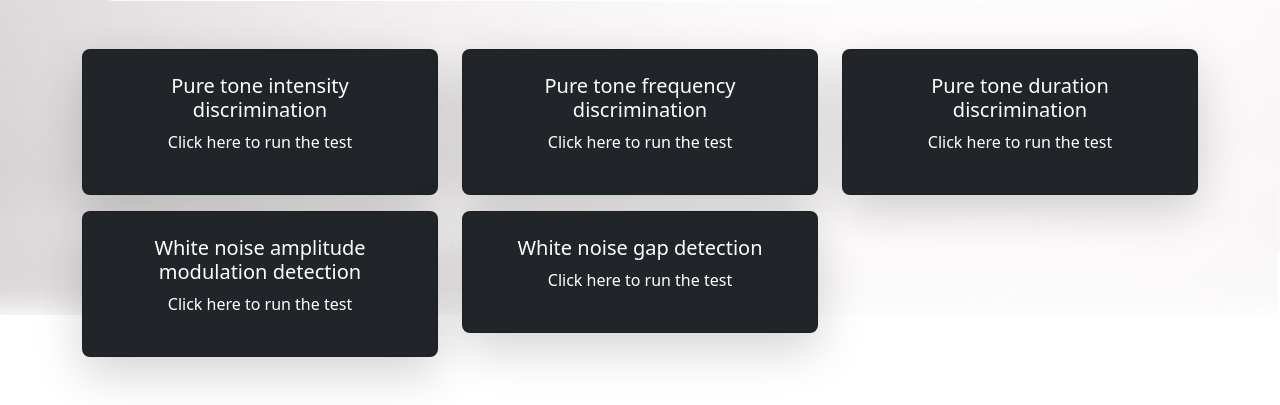
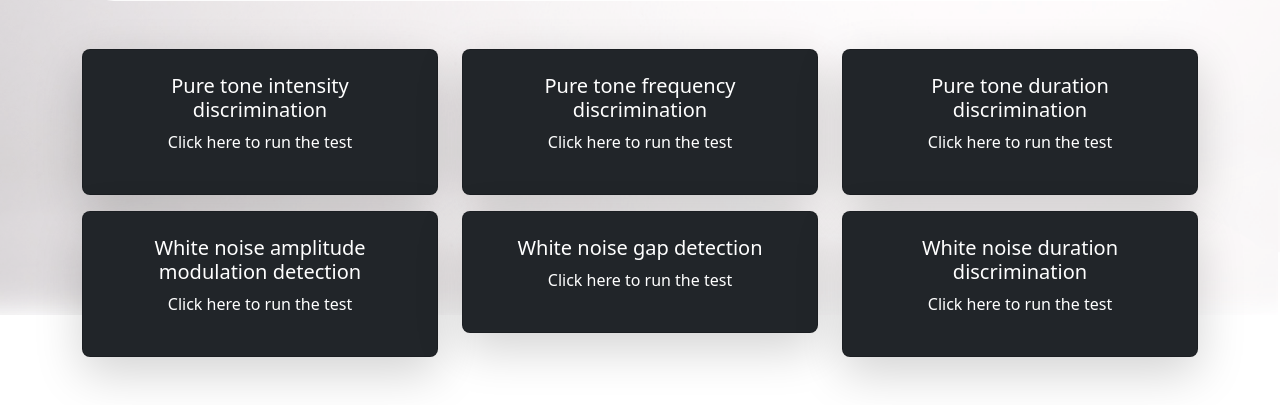
Before and after one commit to hurxan/psychoacoustics-web, a PHP site: page / in a window 1280 px wide. Shown: the part 565-970 px from the top of the page. Run offline with PHP 8.4, Linux system fonts and the light colour scheme.

Commit message:
test commit

```diff
--- a/index.php
+++ b/index.php
@@ -145,14 +145,14 @@ if (isset($_GET['err'])) {
             </a>
         </div>
 
-        <!-- <div class="col">
+        <div class="col">
             <a href="demographicData.php?test=ndur" class="text-decoration-none text-white">
                 <div class="bg-light rounded-3 p-4 text-center shadow-lg card bg-dark">
                     <h5 class="bg-light-title" id="indexButtonWhitenoisedurationdiscrimination">White noise duration discrimination</h5>
                     <p id="indexButtonsDescription">Click here to run the test</p>
                 </div>
             </a>
-        </div> -->
+        </div>
     </div>
 </div>
 </body>
```
